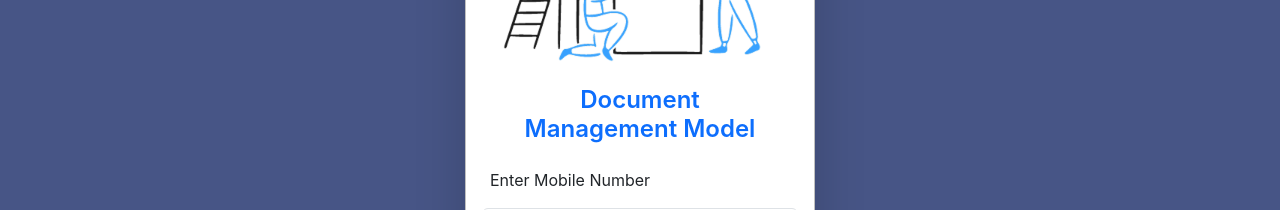
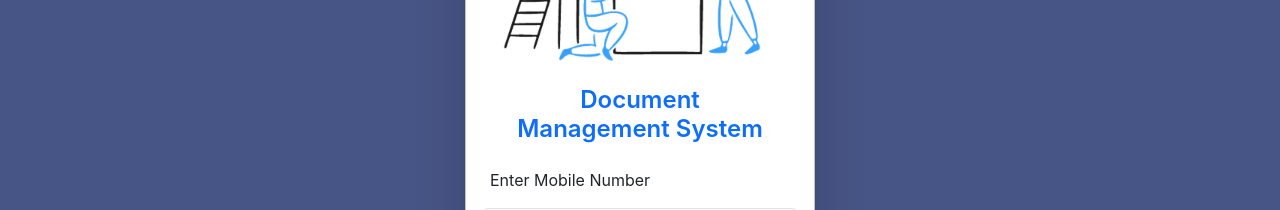
Before and after one commit to SimunBiswas/Data-Management-System, a React (Create React App) app: page / in a window 1280 px wide. Shown: the part 466-676 px from the top of the page. Built offline with nearby package versions, Linux system fonts and the light colour scheme.

Commit message:
changed heading

```diff
--- a/src/components/Login.js
+++ b/src/components/Login.js
@@ -69,7 +69,7 @@ function Login() {
 
           <h3 className="text-center mb-4 bg-primary bg-subtle text-white rounded p-3" style={{"color" : "#202B51 !important"}}>Login</h3>
           <img src="./DocumentManagement.png" alt="img" style={{"width" : "300px"}} />
-          <h2 style={{"color" : "#202B51 !important"}} className="text-primary fs-4 text-center fw-semibold p-3">Document <br /> Management Model</h2>
+          <h2 style={{"color" : "#202B51 !important"}} className="text-primary fs-4 text-center fw-semibold p-3">Document <br /> Management System</h2>
           {error && <Alert variant="danger">{error}</Alert>}
 
           {step === 1 ? (
```
